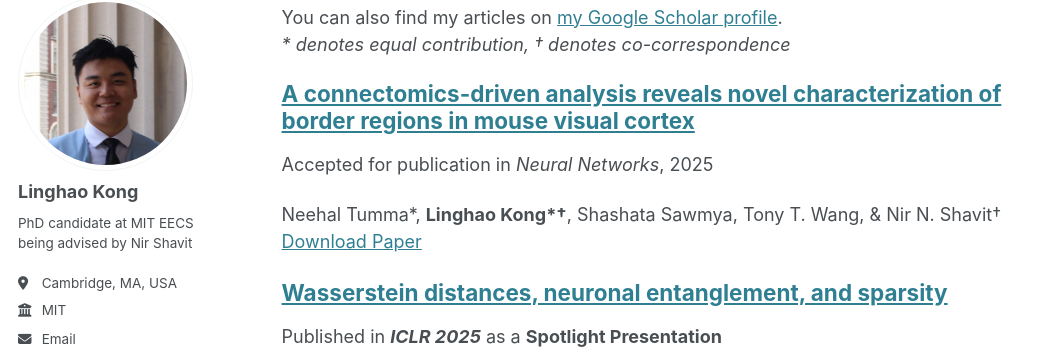
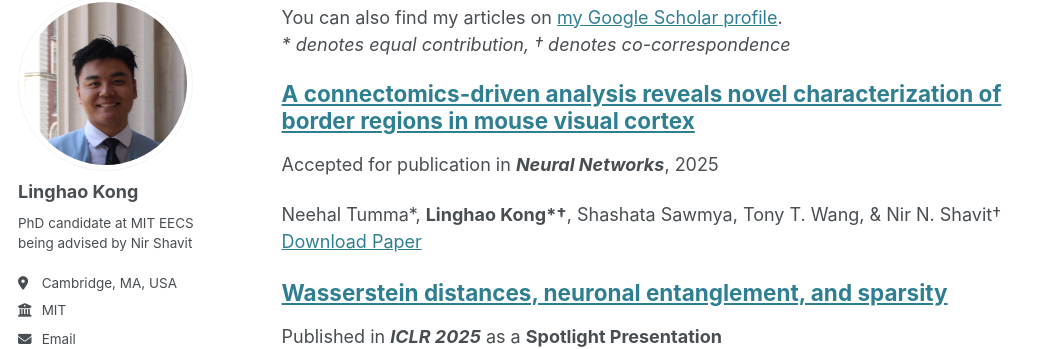
Before and after one commit to Lin-K76/Lin-K76.github.io, a Jekyll site: the page built from _pages/about.md, in a window 1280 px wide and 900 px high, scrolled down 757 px. Shown: the part 103-452 px from the top of the window, without its empty margins (0-1047 px from the left). Built offline with Jekyll 4.4.1, drawn with Linux system fonts in a browser that asks for light colours; some web fonts are replaced.

Commit message:
Updates formatting

```diff
--- a/_includes/archive-single.html
+++ b/_includes/archive-single.html
@@ -48,7 +48,7 @@
             {% if post.preprint %}
               <p>Preprint on <i>{{ post.venue }}</i>, {{ post.date | default: "1900-01-01" | date: "%Y" }} </p>
             {% elsif post.accepted %}
-              <p>Accepted for publication in <i>{{ post.venue }}</i>, {{ post.date | default: "1900-01-01" | date: "%Y" }} </p>
+              <p>Accepted for publication in <strong><i>{{ post.venue }}</i></strong>, {{ post.date | default: "1900-01-01" | date: "%Y" }} </p>
             {% else %}
                 {% if post.isconf %}
                   {% if post.special %}
--- a/_layouts/single.html
+++ b/_layouts/single.html
@@ -44,7 +44,7 @@ layout: default
             {% if page.preprint %}
               <p>Preprint on <i>{{ page.venue }}</i>, {{ page.date | default: "1900-01-01" | date: "%Y" }} </p>
             {% elsif page.accepted %}
-              <p>Accepted for publication in <i>{{ page.venue }}</i>, {{ page.date | default: "1900-01-01" | date: "%Y" }} </p>
+              <p>Accepted for publication in <strong></strong><i>{{ page.venue }}</i></strong>, {{ page.date | default: "1900-01-01" | date: "%Y" }} </p>
             {% else %}
                 {% if page.isconf %}
                   {% if page.special %}
```
